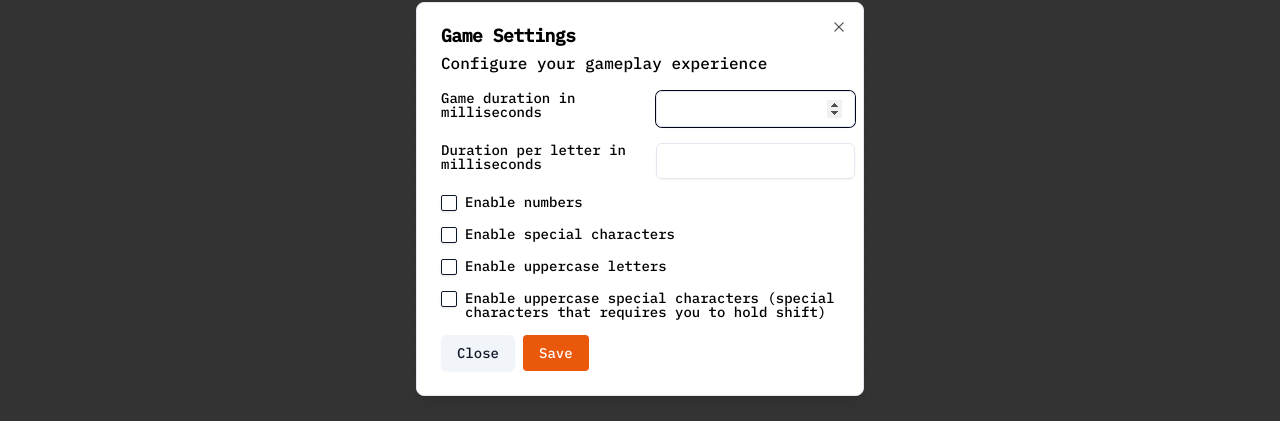
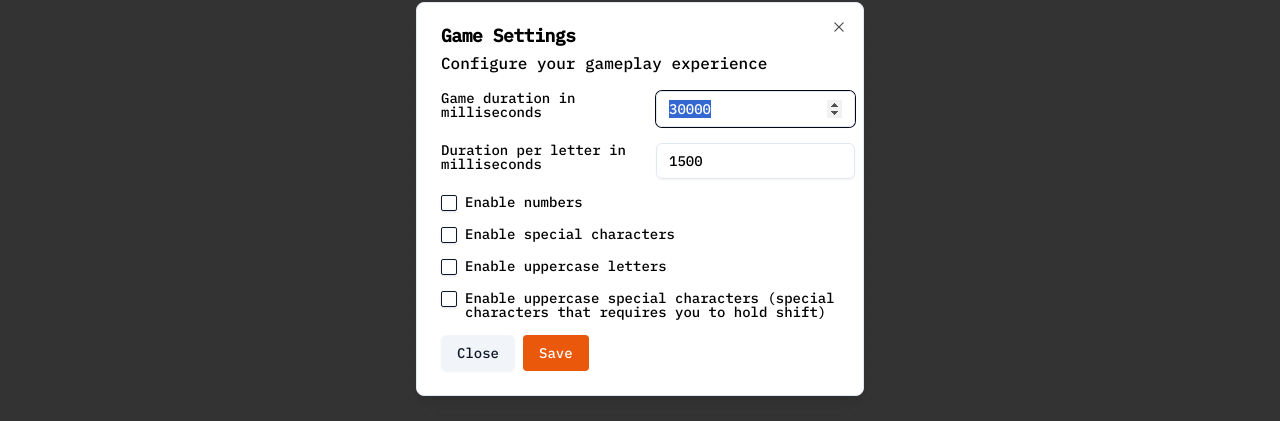
Before and after one commit to akmalmohtar/monyetype, a Next.js app: page /rhythm in a window 1280 px wide. Both pictures are taken after a click on the button 640 px from the left and 524 px from the top of the page. Shown: the part 201-622 px from the top of the page. Built offline with nearby package versions, Linux system fonts and the light colour scheme.

Commit message:
feat: tanstack form on game settings

```diff
--- a/package.json
+++ b/package.json
@@ -18,6 +18,7 @@
     "@radix-ui/react-slot": "^1.1.0",
     "@radix-ui/react-switch": "^1.1.0",
     "@radix-ui/react-tabs": "^1.1.0",
+    "@tanstack/react-form": "^0.31.0",
     "class-variance-authority": "^0.7.0",
     "clsx": "^2.1.1",
     "framer-motion": "^11.3.31",
--- a/src/components/SettingModal.tsx
+++ b/src/components/SettingModal.tsx
@@ -1,5 +1,4 @@
 import React, { useReducer, useState } from "react";
-import { useForm } from "react-hook-form";
 import {
   Dialog,
   DialogContent,
@@ -16,6 +15,7 @@ import { Label } from "./ui/label";
 import { Checkbox } from "./ui/checkbox";
 import type { TRhythmSettings } from "@/types";
 import { useRhythmSettingsStore } from "@/hooks/zustand/use-rhythm-settings";
+import { useForm } from "@tanstack/react-form";
 
 const initialValues: TRhythmSettings = {
   gameDuration: 30000,
@@ -33,10 +33,15 @@ export default function SettingModal() {
     saveSettings: state.saveSettings,
   }));
 
-  const handleSubmit = (values: TRhythmSettings) => {
-    saveSettings(values);
+  const handleSubmit = ({ value }: { value: TRhythmSettings }) => {
+    saveSettings(value);
     setOpen(false);
   };
+
+  const tanForm = useForm<TRhythmSettings>({
+    defaultValues: rhythmSettings,
+    onSubmit: handleSubmit,
+  });
 
   return (
     <Dialog open={open} onOpenChange={setOpen}>
@@ -52,58 +57,117 @@ export default function SettingModal() {
             Configure your gameplay experience
           </DialogDescription>
         </DialogHeader>
+        <form
+          onSubmit={(e) => {
+            e.preventDefault();
+            e.stopPropagation();
+            tanForm.handleSubmit();
+          }}
+          className="space-y-4"
+        >
+          <tanForm.Field name="gameDuration">
+            {(field) => (
+              <div className="grid grid-cols-2 space-x-4">
+                <Label htmlFor={field.name}>
+                  Game duration in milliseconds
+                </Label>
+                <Input
+                  id={field.name}
+                  type="number"
+                  min={0}
+                  value={field.state.value}
+                  onChange={(e) => field.handleChange(+e.target.value)}
+                />
+              </div>
+            )}
+          </tanForm.Field>
 
+          <tanForm.Field name="letterDuration">
+            {(field) => (
               <div className="grid grid-cols-2 space-x-4">
-          <Label htmlFor="game-duration">Game duration in milliseconds</Label>
-          <Input id="game-duration" type="number" min={0} />
-        </div>
-
-        <div className="grid grid-cols-2 space-x-4">
-          <Label htmlFor="letter-duration">
+                <Label htmlFor={field.name}>
                   Duration per letter in milliseconds
                 </Label>
-          <Input id="letter-duration" type="number" min={0} />
+                <Input
+                  id={field.name}
+                  type="number"
+                  min={0}
+                  value={field.state.value}
+                  onChange={(e) => field.handleChange(+e.target.value)}
+                />
               </div>
+            )}
+          </tanForm.Field>
 
-        <div className="flex space-x-2">
-          <Checkbox id="numbers-enable" onCheckedChange={(value) => {}} />
-          <Label htmlFor="numbers-enable">Enable numbers</Label>
-        </div>
-
-        <div className="flex space-x-2">
-          <Checkbox id="special-chars-enable" onCheckedChange={(value) => {}} />
-          <Label htmlFor="special-chars-enable">
-            Enable special characters
-          </Label>
-        </div>
-
+          <tanForm.Field name="enableNumbers">
+            {(field) => (
               <div className="flex space-x-2">
                 <Checkbox
-            id="uppercase-chars-enable"
-            onCheckedChange={(value) => {}}
+                  id={field.name}
+                  checked={field.state.value}
+                  onCheckedChange={(e) => field.handleChange(e)}
                 />
-          <Label htmlFor="uppercase-chars-enable">
-            Enable uppercase letters
-          </Label>
+                <Label htmlFor={field.name}>Enable numbers</Label>
               </div>
+            )}
+          </tanForm.Field>
 
+          <tanForm.Field name="enableSpecialCharacters">
+            {(field) => (
               <div className="flex space-x-2">
-          <Checkbox id="uppercase-special-chars-enable" />
-          <Label htmlFor="uppercase-special-chars-enable">
+                <Checkbox
+                  id={field.name}
+                  checked={field.state.value}
+                  onCheckedChange={(e) => field.handleChange(e)}
+                />
+                <Label htmlFor={field.name}>Enable special characters</Label>
+              </div>
+            )}
+          </tanForm.Field>
+
+          <tanForm.Field name="enableUppercaseLetters">
+            {(field) => (
+              <div className="flex space-x-2">
+                <Checkbox
+                  id={field.name}
+                  checked={field.state.value}
+                  onCheckedChange={(e) => field.handleChange(e)}
+                />
+                <Label htmlFor={field.name}>Enable uppercase letters</Label>
+              </div>
+            )}
+          </tanForm.Field>
+
+          <tanForm.Field name="enableUppercaseSpecialCharacters">
+            {(field) => (
+              <div className="flex space-x-2">
+                <Checkbox
+                  id={field.name}
+                  checked={field.state.value}
+                  onCheckedChange={(e) => field.handleChange(e)}
+                />
+                <Label htmlFor={field.name}>
                   Enable uppercase special characters (special characters that
                   requires you to hold shift)
                 </Label>
               </div>
+            )}
+          </tanForm.Field>
           <DialogFooter className="sm:justify-start">
             <DialogClose asChild>
               <Button type="button" variant="secondary">
                 Close
               </Button>
             </DialogClose>
+            <tanForm.Subscribe>
+              {() => (
                 <Button variant={"akmalmohtar"} type="submit">
                   Save
                 </Button>
+              )}
+            </tanForm.Subscribe>
           </DialogFooter>
+        </form>
       </DialogContent>
     </Dialog>
   );
```
Also changed, not shown: src/types/index.ts (+7 -4 lines), 1 other file (tests, documents, lock files or other folders). Lines whose indentation alone changed are shown as unchanged.
